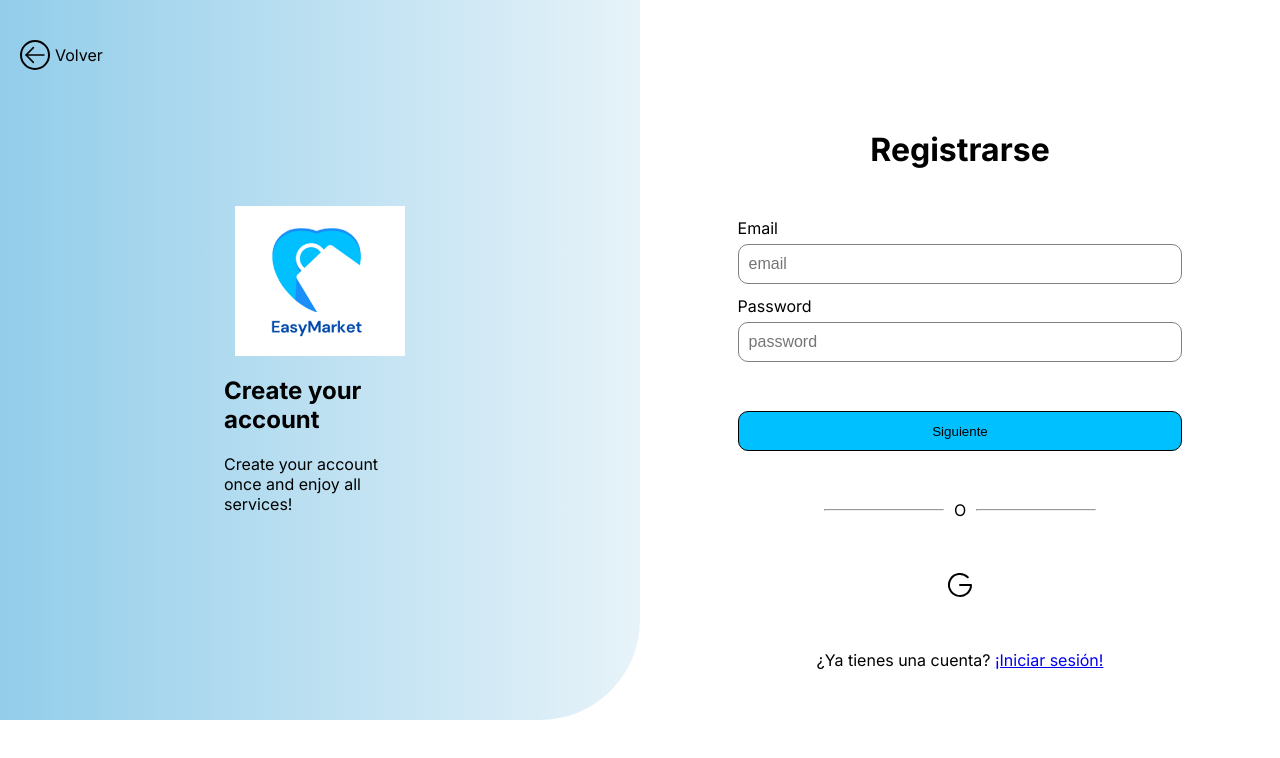
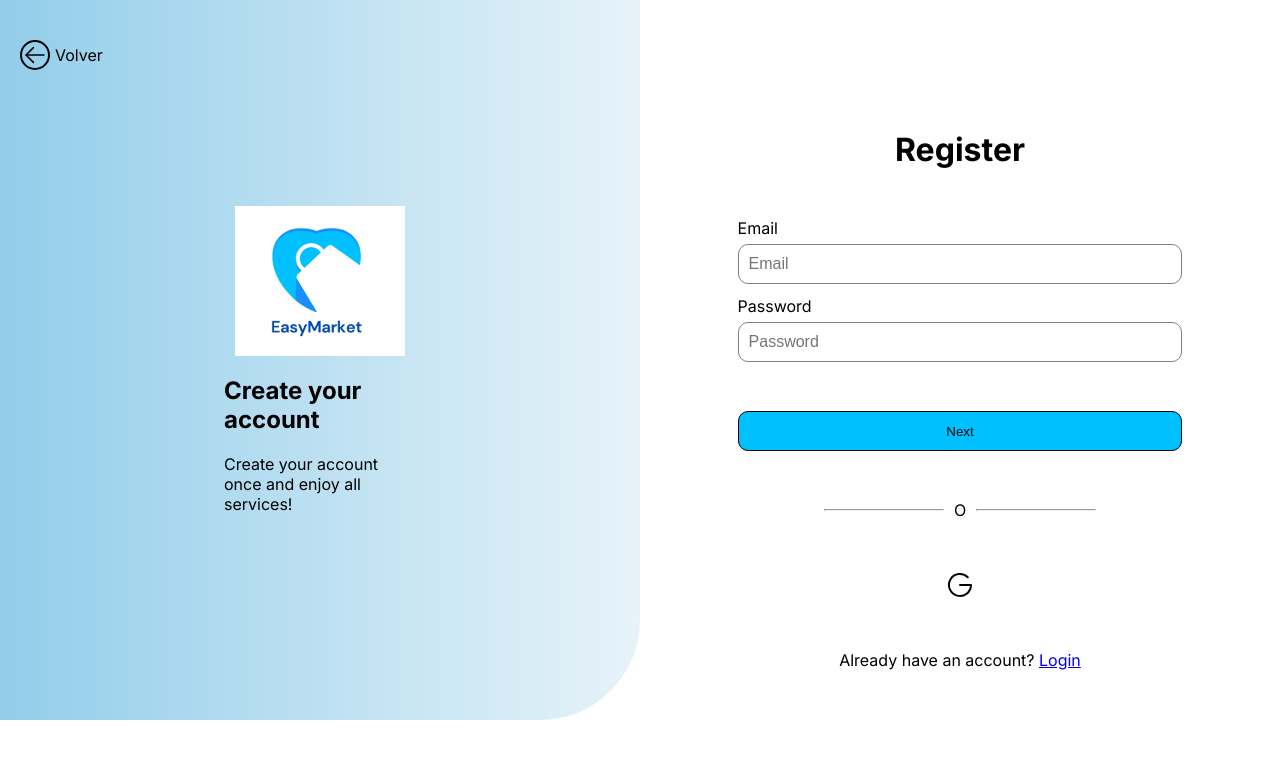
Before and after one commit to SolutechAAJM/ecommerce-client, a Next.js app: page / in a window 1280 px wide. Shown: the top 758 px of the page. Built offline with nearby package versions, Linux system fonts and the light colour scheme.

Commit message:
all translate messages

```diff
--- /dev/null
+++ b/src/app/(auth)/components/Actions.js
@@ -0,0 +1,4 @@
+export const ACTIONS = {
+    LOGIN: "login",
+    SIGNUP: "signup",
+};
--- a/src/app/(auth)/components/CardAuth.js
+++ b/src/app/(auth)/components/CardAuth.js
@@ -2,11 +2,7 @@ import { GoogleLogo } from "phosphor-react";
 import Button from '../../../components/Button';
 
 import { useLanguage } from "@/context/LanguageContext";
-
-const ACTIONS = {
-  LOGIN: "login",
-  SIGNUP: "signup",
-};
+import { ACTIONS } from "./Actions";
 
 const CardAuth = ({ title, action }) => {
 
@@ -16,16 +12,16 @@ const CardAuth = ({ title, action }) => {
       <h1>{title ?? "N/A "}</h1>
       <div className="form">
         <div>
-          <p>Email</p>
-          <input type="text" placeholder="email" />
+          <p>{l("login.email")}</p>
+          <input type="text" placeholder={l("login.email")} />
         </div>
         <div>
-          <p>Password</p>
-          <input type="password" placeholder="password" />
+          <p>{l("login.password")}</p>
+          <input type="password" placeholder={l("login.password")} />
         </div>
       </div>
       <div className="buttonAuth">
-        <Button title={"Siguiente"} />
+        <Button title={l("login.next")} />
       </div>
       <div className="separation">
         <hr />
@@ -37,11 +33,11 @@ const CardAuth = ({ title, action }) => {
         <>
           <p>{l("signup.createAccountInvitation")}</p>
           <div className="buttonAuth">
-            <Button title={"Registrarse"} />
+            <Button title={l("signup.register")} />
           </div>
         </>
       ) : (
-        <p>¿Ya tienes una cuenta? <a href="#">¡Iniciar sesión!</a></p>
+        <p>{l('login.alreadyHaveAccount')} <a href="#">{l("login.login")}</a></p>
       )}
     </div>
   );
--- a/src/app/(auth)/login/page.js
+++ b/src/app/(auth)/login/page.js
@@ -6,12 +6,8 @@ import Image from "next/image";
 import "../components/style/auth.css";
 import NavBar from "@/components/NavBar";
 import { useLanguage } from "@/context/LanguageContext";
+import { ACTIONS } from "../components/Actions";
 
-
-const ACTIONS = {
-  LOGIN: "login",
-  SIGNUP: "signup",
-};
 
 const Login = () => {
 
--- a/src/app/(auth)/signup/page.js
+++ b/src/app/(auth)/signup/page.js
@@ -6,14 +6,10 @@ import Image from "next/image";
 import "../components/style/auth.css";
 
 import { useLanguage } from "@/context/LanguageContext";
-
-const ACTIONS = {
-  LOGIN: "login",
-  SIGNUP: "signup",
-};
+import { ACTIONS } from "../components/Actions";
 
 const Signup = () => {
-  const {l} = useLanguage();
+  const { l } = useLanguage();
 
   return (
     <div className="signup">
@@ -42,7 +38,7 @@ const Signup = () => {
       </div>
       <div className="cardSignup">
         <div className="card75">
-          <CardAuth title={"Registrarse"} action={ACTIONS.SIGNUP} />
+          <CardAuth title={l("signup.register")} action={ACTIONS.SIGNUP} />
         </div>
       </div>
     </div>
--- a/src/translations/en/index.js
+++ b/src/translations/en/index.js
@@ -1,3 +1,5 @@
+import next from "next";
+
 const en = {
     labels: {
         login: {
@@ -7,9 +9,11 @@ const en = {
             password: "Password",
             forgotPassword: "Forgot password?",
             login: "Login",
-            register: "Register",
+            alreadyHaveAccount: "Already have an account?",
+            next: "Next",
         },
         signup: {
+            register: "Register",
             createAccount: "Create your account",
             createAccountDescription: "Create your account once and enjoy all services!",
             createAccountInvitation: "Don't have an account? Register now!",
--- a/src/translations/es/index.js
+++ b/src/translations/es/index.js
@@ -1,3 +1,6 @@
+import next from "next";
+import { title } from "process";
+
 const es = {
     labels: {
         login: {
@@ -5,11 +8,14 @@ const es = {
             subtitle: "Iniciar sesión en su cuenta",
             forgotPassword: "¿Olvidó su contraseña?",
             logout: "Cerrar sesión",
-            register: "Registrarse",
             password: "Contraseña",
             email: "Correo electrónico",
+            login: "Iniciar sesión",
+            alreadyHaveAccount: "¿Ya tienes una cuenta?",
+            next: "Siguiente",
         },
         signup: {
+            register: "Registrarse",
             createAccount: "Crea tu cuenta",
             createAccountDescription: "¡Crea tu cuenta una única vez y cónectate a todos los servicios!",
             createAccountInvitation: "¿Aún no tienes cuenta? ¡Registrate ya!",
```
